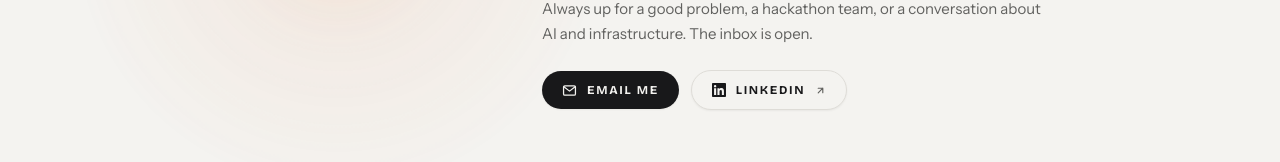
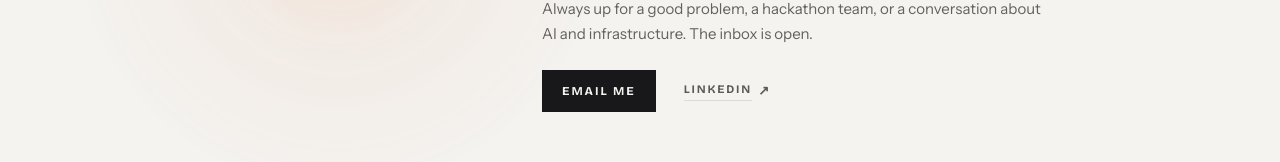
Before and after one commit to S3yon/S3yon.com, a Next.js app: page / in a window 1280 px wide. Shown: the part 5629-5791 px from the top of the page. Built offline with nearby package versions, Linux system fonts and the light colour scheme; no server answers.

Commit message:
style(footer): match links to the site's CTA and timeline link style

```diff
--- a/components/ditto/CampLinks.tsx
+++ b/components/ditto/CampLinks.tsx
@@ -10,56 +10,27 @@ const invite = () => {
 
 export default function CampLinks() {
   const h = { onPointerEnter: invite, onFocus: invite };
+  // Same as the rest of the site: one square solid-ink CTA, and the timeline's link style
+  // (uppercase micro-label, hairline underline that turns accent, ↗) for LinkedIn.
   return (
-    <div className="mt-6 flex flex-wrap items-center gap-3">
+    <div className="mt-6 flex flex-wrap items-center gap-x-7 gap-y-4">
       <a
         href={`mailto:${EMAIL}`}
         title={EMAIL}
         {...h}
-        className="group inline-flex items-center gap-2.5 rounded-full bg-ink px-5 py-2.5 font-heading text-[12px] font-bold uppercase tracking-[0.14em] text-paper shadow-sm transition-all duration-200 hover:-translate-y-0.5 hover:bg-accent hover:shadow-md"
+        className="inline-block bg-ink px-5 py-3 font-heading text-[12px] font-bold uppercase tracking-[0.16em] text-paper transition-colors hover:bg-accent"
       >
-        <svg
-          width="15"
-          height="15"
-          viewBox="0 0 24 24"
-          fill="none"
-          stroke="currentColor"
-          strokeWidth="2"
-          strokeLinecap="round"
-          strokeLinejoin="round"
-          aria-hidden
-        >
-          <rect x="2.5" y="4.5" width="19" height="15" rx="2" />
-          <path d="m3 6 9 7 9-7" />
-        </svg>
-        <span>Email Me</span>
+        Email me
       </a>
-
       <a
         href="https://www.linkedin.com/in/seyon-sri/"
         target="_blank"
         rel="noopener noreferrer"
         {...h}
-        className="group inline-flex items-center gap-2.5 rounded-full border border-rule bg-paper px-5 py-2.5 font-heading text-[12px] font-bold uppercase tracking-[0.14em] text-ink shadow-sm transition-all duration-200 hover:-translate-y-0.5 hover:border-ink hover:text-accent hover:shadow-md"
+        className="group -my-2 inline-flex items-center gap-1.5 py-2 font-heading text-[11.5px] font-bold uppercase tracking-[0.16em] text-ink/70 transition-colors hover:text-accent"
       >
-        <svg width="14" height="14" viewBox="0 0 24 24" fill="currentColor" aria-hidden>
-          <path d="M20.45 20.45h-3.56v-5.57c0-1.33-.02-3.04-1.85-3.04-1.85 0-2.14 1.45-2.14 2.94v5.67H9.35V9h3.41v1.56h.05c.48-.9 1.64-1.85 3.37-1.85 3.6 0 4.27 2.37 4.27 5.46v6.28ZM5.34 7.43a2.06 2.06 0 1 1 0-4.13 2.06 2.06 0 0 1 0 4.13ZM7.12 20.45H3.56V9h3.56v11.45ZM22.22 0H1.77C.79 0 0 .77 0 1.73v20.54C0 23.23.79 24 1.77 24h20.45c.98 0 1.78-.77 1.78-1.73V1.73C24 .77 23.2 0 22.22 0Z" />
-        </svg>
-        <span>LinkedIn</span>
-        <svg
-          width="11"
-          height="11"
-          viewBox="0 0 24 24"
-          fill="none"
-          stroke="currentColor"
-          strokeWidth="2.5"
-          strokeLinecap="round"
-          strokeLinejoin="round"
-          aria-hidden
-          className="text-muted transition-transform group-hover:-translate-y-0.5 group-hover:translate-x-0.5 group-hover:text-accent"
-        >
-          <path d="M7 17 17 7M7 7h10v10" />
-        </svg>
+        <span className="border-b border-rule pb-0.5 transition-colors group-hover:border-accent">LinkedIn</span>
+        <span aria-hidden className="text-[13px] leading-none">↗</span>
       </a>
     </div>
   );
```
